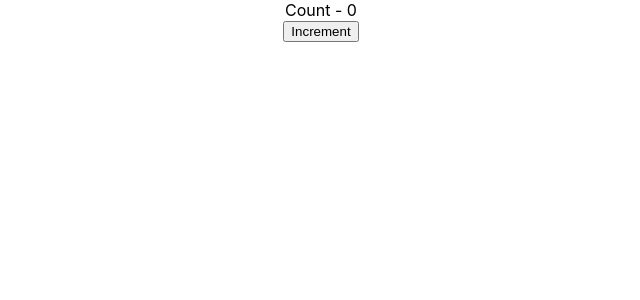
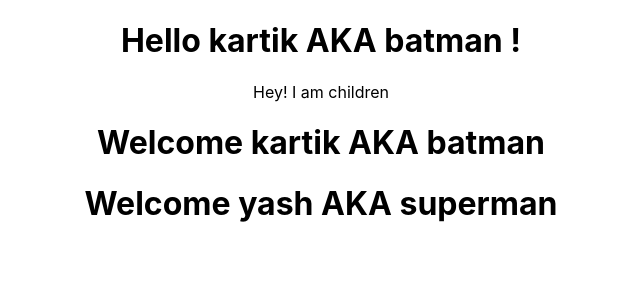
Before and after one commit to kartikBhanderi/React, a React (Create React App) app in the folder hello/: page / in a window 1280 px wide. Shown: the top 300 px of the page, without its empty margins (319-959 px from the left). Built offline with nearby package versions, Linux system fonts and the light colour scheme.

Commit message:
destructuring state and props

```diff
--- a/hello/src/App.js
+++ b/hello/src/App.js
@@ -10,17 +10,17 @@
 function App() {
   return (
     <div className="App">
-      <Counter/>
-      {/* <Message/> */}
-      {/* <Greet name="kartik" heroName="batman">
+      {/* <Counter/>
+      <Message/> */}
+      <Greet name="kartik" heroName="batman">
         <p>Hey! I am children</p>
       </Greet>
-      <Greet name="yash" heroName="superman">
+      {/* <Greet name="yash" heroName="superman">
         <button>Action</button>
-      </Greet>
+      </Greet> */}
 
       <Welcome name="kartik" heroName="batman"></Welcome>
-      <Welcome name="yash" heroName="superman"></Welcome> */}
+      <Welcome name="yash" heroName="superman"></Welcome>
     </div>
   );
 }
--- a/hello/src/components/Greet.js
+++ b/hello/src/components/Greet.js
@@ -1,11 +1,14 @@
 import React from 'react'
 
 const  Greet = (props) => {
+
+    const {name, heroName} = props
+
     // console.log(props.name);
     // props.name = "change"; // immutable
     return (
         <div>
-            <h1> Hello {props.name} AKA {props.heroName} ! </h1>
+            <h1> Hello {name} AKA {heroName} ! </h1>
             {props.children}
         </div>
     )
--- a/hello/src/components/Welcome.js
+++ b/hello/src/components/Welcome.js
@@ -2,7 +2,9 @@
 
 class Welcome extends Component {
     render(){
-        return <h1>Welcome {this.props.name} AKA {this.props.heroName} </h1>
+        const {name,heroName} = this.props
+        // const {state1,state2} = this.state
+        return <h1>Welcome {name} AKA {heroName} </h1>
     }
 }
 
```
Also changed, not shown: 1 other file (tests, documents, lock files or other folders).
